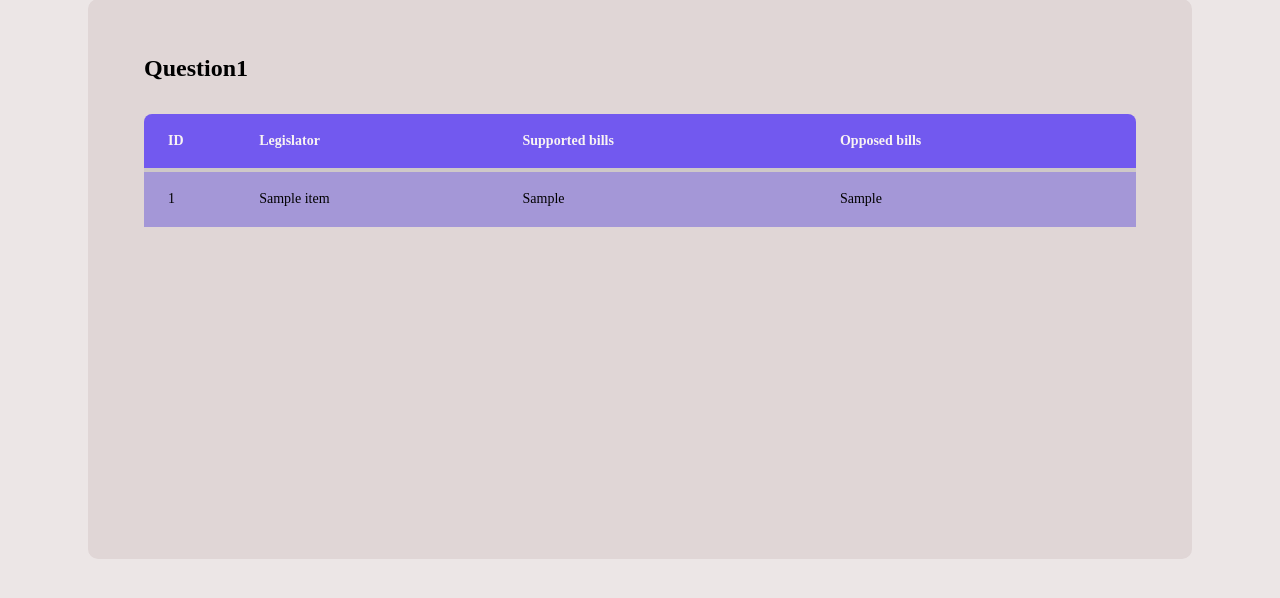
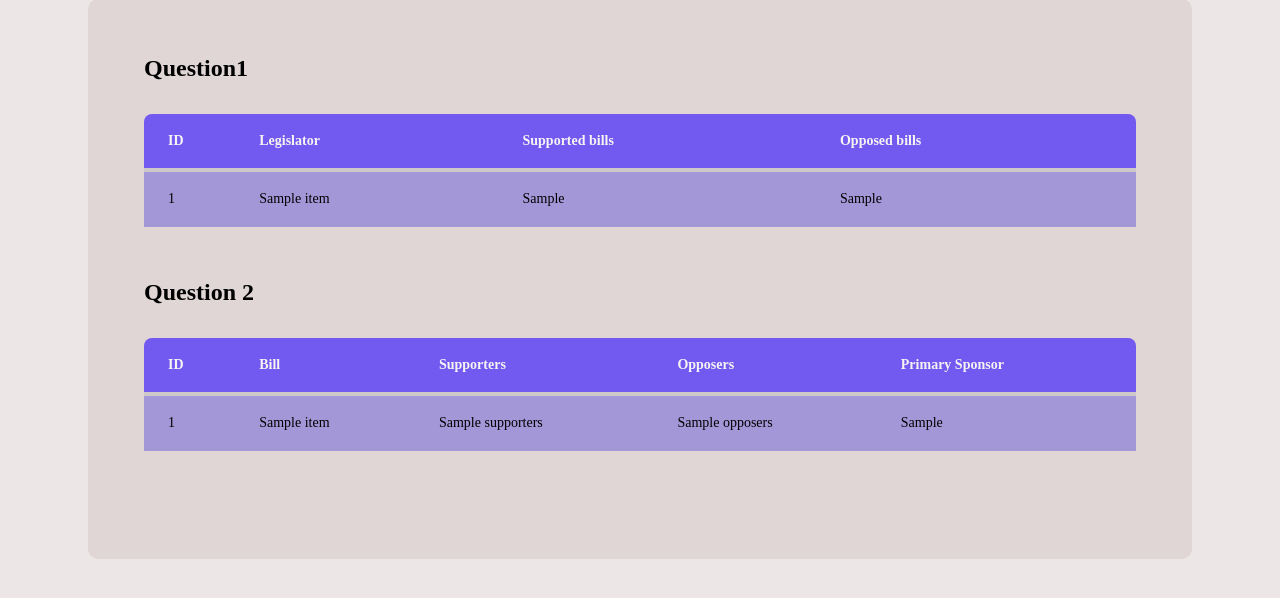
Before and after one commit to Leonardoperrella/quorum_test, a FastAPI app: template quorum/templates/index.html in a window 1280 px wide. Shown: the part 57-655 px from the top of the page. Run offline with FastAPI, Linux system fonts and the light colour scheme; the template is opened without the code that fills it: most values are stand-ins (such as "Sample title", 1, 10 or a date in 2020).

Commit message:
feat: add info index

```diff
--- a/quorum/main.py
+++ b/quorum/main.py
@@ -3,6 +3,7 @@ from fastapi.responses import HTMLResponse
 from fastapi.staticfiles import StaticFiles
 from fastapi.templating import Jinja2Templates
 from quorum.services.legislator_result_service import legislator_result_context
+from quorum.services.bill_result_service import bill_result_context
 
 app = FastAPI()
 
@@ -14,8 +15,11 @@ templates = Jinja2Templates(directory="quorum/templates")
 
 @app.get("/", response_class=HTMLResponse)
 async def read_item(request: Request):
-    vote_result = legislator_result_context()
+    legislator_result = legislator_result_context()
+    bill_result = bill_result_context()
     return templates.TemplateResponse(
         request=request,
         name="index.html",
-        context={"vote_result": vote_result})
+        context={
+            "legislator_result": legislator_result,
+            "bill_result": bill_result})
--- a/quorum/templates/index.html
+++ b/quorum/templates/index.html
@@ -15,7 +15,7 @@
                     <th>Opposed bills</th>
                 </thead>
                 <tbody>
-                    {% for item in vote_result %}
+                    {% for item in legislator_result %}
                         <tr>
                             <td>{{ item.id }}</td>
                             <td>{{ item.name }}</td>
@@ -26,6 +26,29 @@
                 </tbody>
             </table>
         </div>
+        <h1>Question 2</h1>
+        <div class="first">
+            <table>
+                <thead>
+                    <th>ID</th>
+                    <th>Bill</th>
+                    <th>Supporters</th>
+                    <th>Opposers</th>
+                    <th>Primary Sponsor</th>
+                </thead>
+                <tbody>
+                    {% for item in bill_result %}
+                        <tr>
+                            <td>{{ item.id }}</td>
+                            <td>{{ item.title }}</td>
+                            <td>{{ item.supporters }}</td>
+                            <td>{{ item.opposers }}</td>
+                            <td>{{ item.primary_sponsor }}</td>
+                        </tr>
+                    {% endfor %}
+                </tbody>
+            </table>
+        </div>
     </main>
 </body>
 </html>
```
